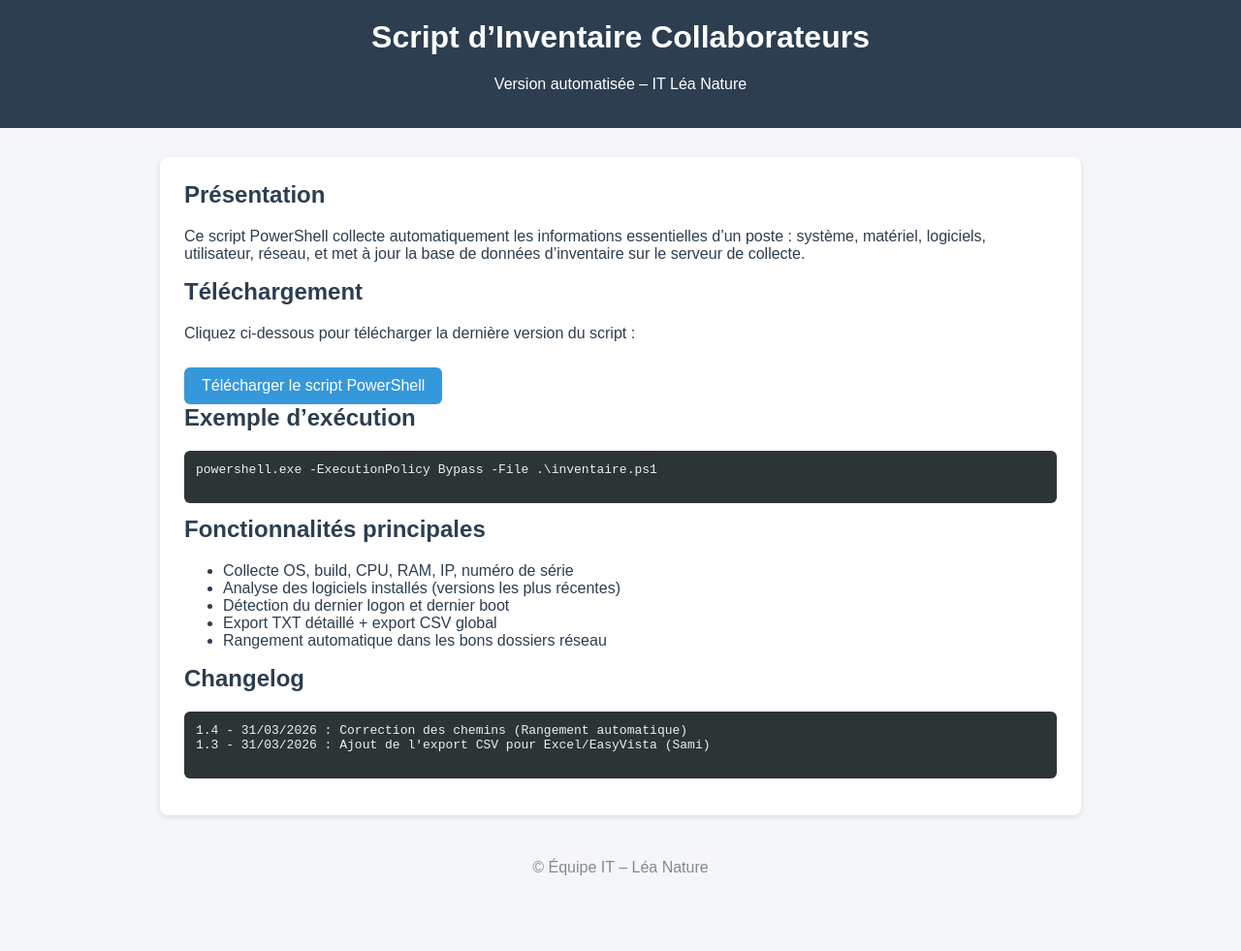
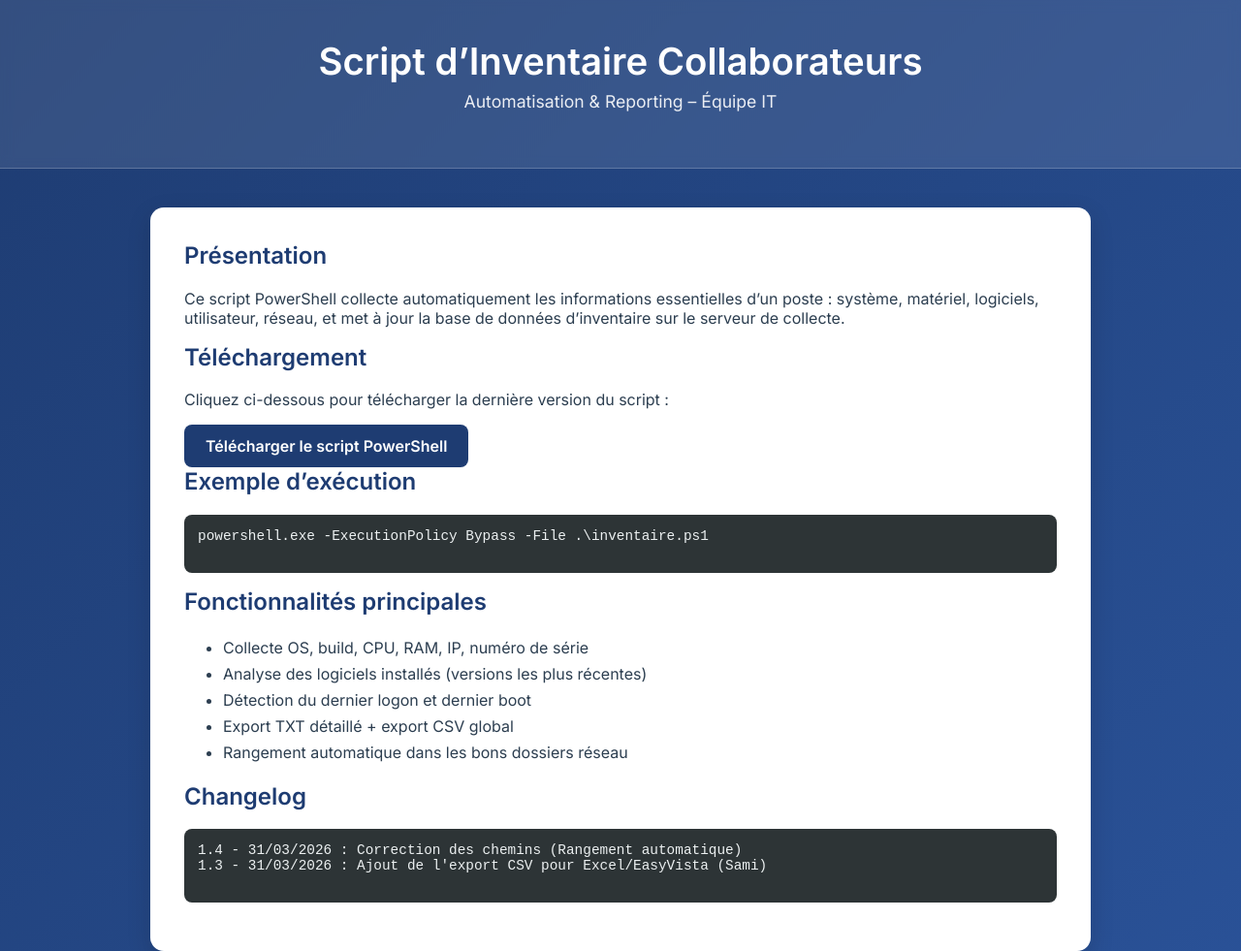
Before and after one commit to lynxinaction-byte/mini-site-inventaire, a plain HTML site: page index.html in a window 1280 px wide. Shown: the top 981 px of the page at 97% size. Before the commit the page ends 919 px from the top, so only its background shows below. Drawn offline with Linux system fonts and the light colour scheme.

Commit message:
Update index.html

```diff
--- a/index.html
+++ b/index.html
@@ -3,63 +3,106 @@
 <head>
     <meta charset="UTF-8">
     <title>Inventaire Collaborateurs – Script IT</title>
+
+    <!-- Google Font -->
+    <link href="https://fonts.googleapis.com/css2?family=Inter:wght@300;400;600&display=swap" rel="stylesheet">
+
     <style>
         body {
-            font-family: Arial, sans-serif;
-            background: #f5f6fa;
+            font-family: 'Inter', sans-serif;
+            background: linear-gradient(135deg, #1e3c72, #2a5298);
             margin: 0;
             padding: 0;
             color: #2c3e50;
         }
+
         header {
-            background: #2c3e50;
+            background: rgba(255, 255, 255, 0.1);
+            backdrop-filter: blur(6px);
             color: white;
-            padding: 20px;
+            padding: 40px 20px;
             text-align: center;
+            border-bottom: 1px solid rgba(255,255,255,0.2);
         }
+
+        header h1 {
+            margin: 0;
+            font-size: 2.4rem;
+            font-weight: 600;
+        }
+
+        header p {
+            margin-top: 8px;
+            font-size: 1.1rem;
+            opacity: 0.9;
+        }
+
         main {
             max-width: 900px;
-            margin: 30px auto;
+            margin: 40px auto;
             background: white;
-            padding: 25px;
-            border-radius: 8px;
-            box-shadow: 0 2px 6px rgba(0,0,0,0.1);
+            padding: 35px;
+            border-radius: 14px;
+            box-shadow: 0 8px 25px rgba(0,0,0,0.15);
+            animation: fadeIn 0.6s ease;
         }
-        h1, h2 {
+
+        @keyframes fadeIn {
+            from { opacity: 0; transform: translateY(10px); }
+            to { opacity: 1; transform: translateY(0); }
+        }
+
+        h2 {
             margin-top: 0;
+            color: #1e3c72;
+            font-weight: 600;
         }
+
         .btn {
             display: inline-block;
-            padding: 10px 18px;
-            background: #3498db;
+            padding: 12px 22px;
+            background: #1e3c72;
             color: white;
             text-decoration: none;
-            border-radius: 6px;
-            margin-top: 10px;
+            border-radius: 8px;
+            font-weight: 600;
+            transition: 0.2s;
         }
+
         .btn:hover {
-            background: #2980b9;
+            background: #16315c;
+            transform: translateY(-2px);
         }
+
         pre {
             background: #2d3436;
             color: #ecf0f1;
-            padding: 12px;
-            border-radius: 6px;
+            padding: 14px;
+            border-radius: 8px;
             overflow-x: auto;
+            font-size: 0.9rem;
         }
+
+        ul {
+            line-height: 1.7;
+        }
+
         footer {
             text-align: center;
-            padding: 15px;
-            margin-top: 30px;
-            color: #7f8c8d;
+            padding: 20px;
+            margin-top: 40px;
+            color: white;
+            opacity: 0.8;
+            font-size: 0.9rem;
         }
     </style>
 </head>
+
 <body>
 
 <header>
     <h1>Script d’Inventaire Collaborateurs</h1>
-    <p>Version automatisée – IT Léa Nature</p>
+    <p>Automatisation & Reporting – Équipe IT</p>
 </header>
 
 <main>
```
